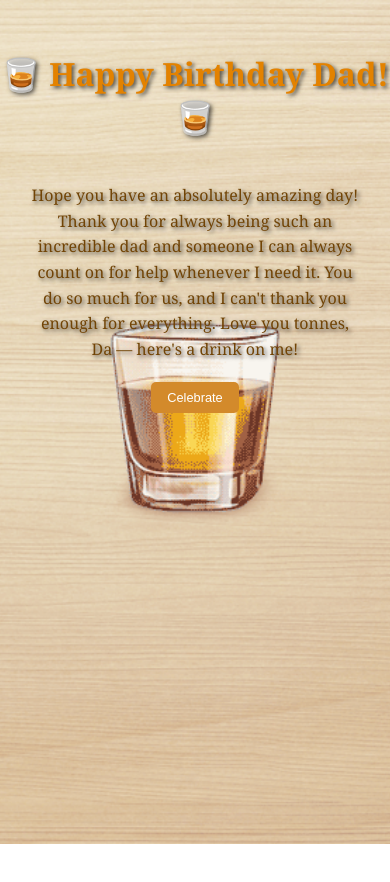
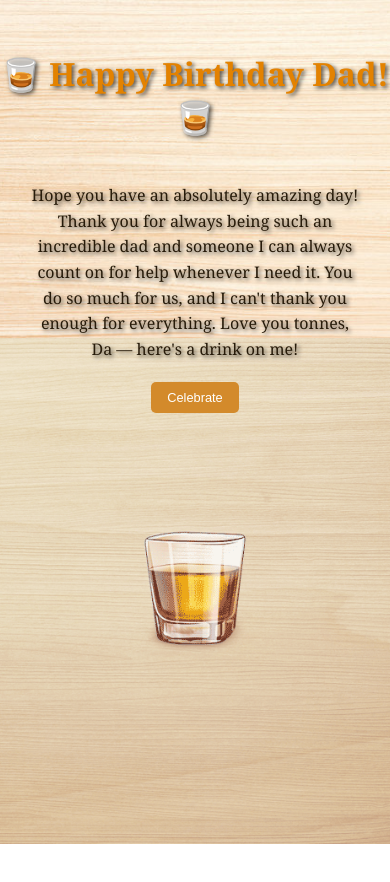
Before and after one commit to j-aronson/HappyBday, a plain HTML site: page index.html in a window 390 px wide. Both pictures are taken after a click on the button "Celebrate". Drawn offline with Linux system fonts and the light colour scheme.

Commit message:
Update index.html

```diff
--- a/index.html
+++ b/index.html
@@ -19,6 +19,7 @@
             padding-top: 5vh;
             overflow: hidden; /* Prevent scrollbars from appearing */
         }
+        /* Single full background for desktop */
         .gif-background {
             position: absolute;
             top: 0;
@@ -28,21 +29,29 @@
             background: url('frame_00_delay-1s.gif') no-repeat center center/cover;
             background-size: cover;
             background-attachment: fixed;
-            z-index: -1; /* Put the GIF behind the text */
-            transition: background-position 0.3s ease;
+            z-index: -1;
+        }
+        /* These will only be visible on mobile */
+        .wood-background, .gif-background-bottom {
+            display: none;
+            position: absolute;
+            left: 0;
+            right: 0;
+            z-index: -1;
+            background-size: cover;
         }
         .container {
             background: none;
             border-radius: 15px;
             max-width: 600px;
-            width: 90%; /* Ensures the container adjusts to the screen width */
+            width: 90%;
             box-shadow: none;
             display: flex;
             flex-direction: column;
             justify-content: flex-start;
             align-items: center;
             margin-top: 10px;
-            padding: 20px; /* Added some padding for small screens */
+            padding: 20px;
         }
         h1 {
             font-size: 2.5em;
@@ -57,7 +66,7 @@
             text-shadow: 2px 2px 4px rgba(0, 0, 0, 0.7);
             margin-bottom: 10px;
             margin-top: 5px;
-            color: #714406;
+            color: #271b0a;
         }
         button {
             padding: 6px 14px;
@@ -75,53 +84,83 @@
 
         /* Media query for mobile devices */
         @media (max-width: 768px) {
+            /* Hide the full background on mobile */
             .gif-background {
-                background-position: center 80%; /* Move the background lower on mobile devices */
+                display: none;
+            }
+            /* Show the wood background and bottom GIF instead */
+            .wood-background, .gif-background-bottom {
+                display: block;
+            }
+            .wood-background {
+                top: 0;
+                height: 40%;
+                background: url('woodTexture.jpg') no-repeat center center/cover;
+            }
+            .gif-background-bottom {
+                top: 40%;
+                bottom: 0;
+                background: url('frame_00_delay-1s.gif') no-repeat center 30%/cover;
             }
             h1 {
-                font-size: 2em; /* Make the title smaller on smaller screens */
+                font-size: 2em;
             }
             p {
-                font-size: 1em; /* Adjust paragraph text size */
+                font-size: 1em;
                 padding: 10px;
             }
             button {
-                font-size: 0.8em; /* Smaller button text */
-                padding: 8px 16px; /* Adjust button padding */
+                font-size: 0.8em;
+                padding: 8px 16px;
             }
         }
     </style>
 </head>
 <body>
-    <div class="gif-background"></div> <!-- The container for the GIF -->
+    <!-- Single background for desktop -->
+    <div class="gif-background"></div>
+
+    <!-- Split backgrounds for mobile only -->
+    <div class="wood-background"></div>
+    <div class="gif-background-bottom"></div>
+
     <h1>🥃 Happy Birthday Dad! 🥃</h1>
     <div class="container">
         <p>Hope you have an absolutely amazing day! Thank you for always being such an incredible dad and someone I can always count on for help whenever I need it. You do so much for us, and I can't thank you enough for everything. Love you tonnes, Da — here's a drink on me!</p>
-        <button onclick="startGif()">Celebrate</button> <!-- Button to trigger the GIF -->
+        <button onclick="startGifs()">Celebrate</button>
     </div>
 
     <script>
-        function startGif() {
-            // Preload the next GIF
+        function startGifs() {
+            const isMobile = window.innerWidth <= 768;
+
+            // Preload the next image
             const nextGif = new Image();
             nextGif.src = 'frame_19_delay-1s.gif?' + Math.random();
 
-            // Get the current background position style
-            const bgPosition = window.innerWidth <= 768 ? 'center 80%' : 'center center';
+            if (isMobile) {
+                // Mobile: Update only the bottom GIF (top is static wood JPEG)
+                document.querySelector('.gif-background-bottom').style.background = "url('whiskeyPour.gif?" + Math.random() + "') no-repeat center 30%/cover";
+                document.querySelector('.gif-background-bottom').style.backgroundSize = "cover";
 
-            // Apply first GIF with the appropriate positioning
-            document.querySelector('.gif-background').style.background = "url('whiskeyPour.gif?" + Math.random() + "') no-repeat " + bgPosition + "/cover";
-            document.querySelector('.gif-background').style.backgroundSize = "cover";
-            document.querySelector('.gif-background').style.backgroundAttachment = "fixed";
+                // After animation completes
+                setTimeout(function() {
+                    document.querySelector('.gif-background-bottom').style.background = "url('frame_19_delay-1s.gif?" + Math.random() + "') no-repeat center 30%/cover";
+                    document.querySelector('.gif-background-bottom').style.backgroundSize = "cover";
+                }, 2800);
+            } else {
+                // Desktop: Update single full GIF
+                document.querySelector('.gif-background').style.background = "url('whiskeyPour.gif?" + Math.random() + "') no-repeat center center/cover";
+                document.querySelector('.gif-background').style.backgroundSize = "cover";
+                document.querySelector('.gif-background').style.backgroundAttachment = "fixed";
 
-            // Apply second GIF with the same positioning
-            nextGif.onload = function() {
+                // After animation completes
                 setTimeout(function() {
-                    document.querySelector('.gif-background').style.background = "url('frame_19_delay-1s.gif?" + Math.random() + "') no-repeat " + bgPosition + "/cover";
+                    document.querySelector('.gif-background').style.background = "url('frame_19_delay-1s.gif?" + Math.random() + "') no-repeat center center/cover";
                     document.querySelector('.gif-background').style.backgroundSize = "cover";
                     document.querySelector('.gif-background').style.backgroundAttachment = "fixed";
                 }, 2800);
-            };
+            }
         }
     </script>
 </body>
```
